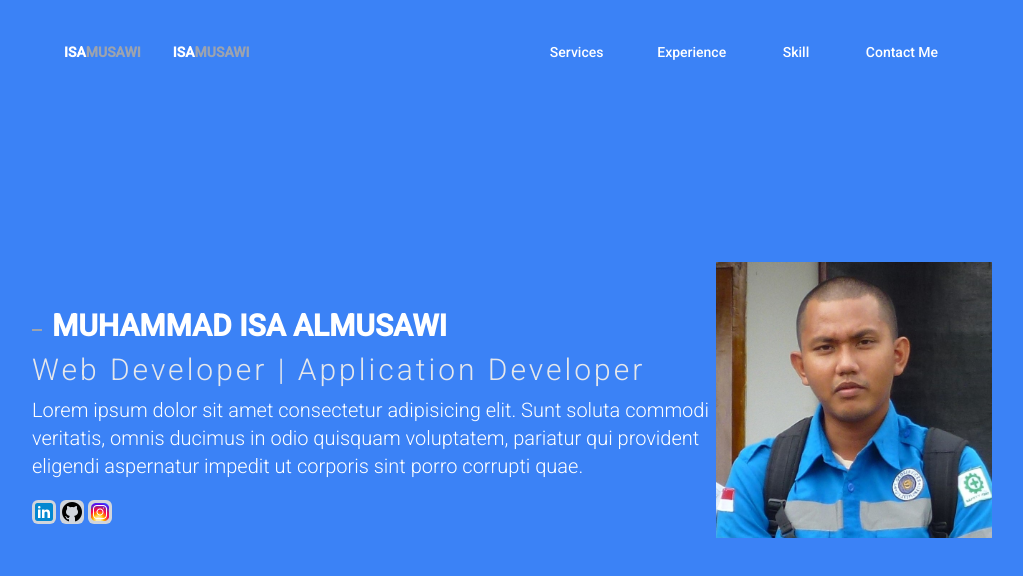
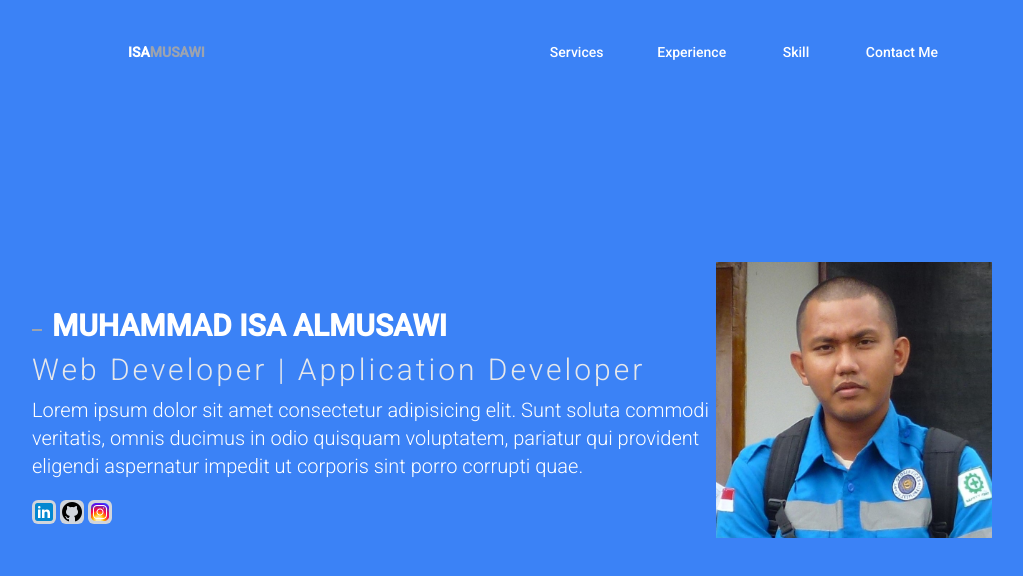
Before and after one commit to IsaMusawi/isamusawi.github.io, an Angular app: page / in a window 1280 px wide. Shown: the top 576 px of the page, without its empty margins (128-1151 px from the left). Built offline with nearby package versions, Linux system fonts and the light colour scheme.

Commit message:
add inintial page

```diff
--- a/src/app/header/header.component.html
+++ b/src/app/header/header.component.html
@@ -4,10 +4,7 @@
             <mat-toolbar class=" bg-blue-500">
                 <div class="basis-1/2 uppercase text-lg">
                     <span>
-                        <a mat-button routerLink="/" routerLinkActive="mat-accent">
-                            <span class="font-extrabold text-white">Isa</span>
-                            <span class="font-bold text-gray-400">Musawi</span>
-                        </a>
+                        <a mat-button routerLink="/" routerLinkActive="mat-accent"></a>
                     </span>
                     <!-- Logo or name -->
                     <span>
```
